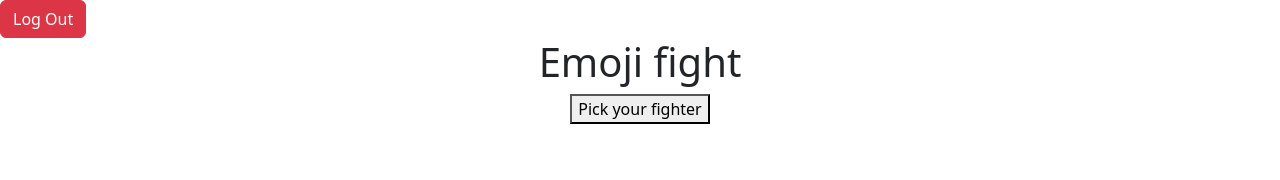
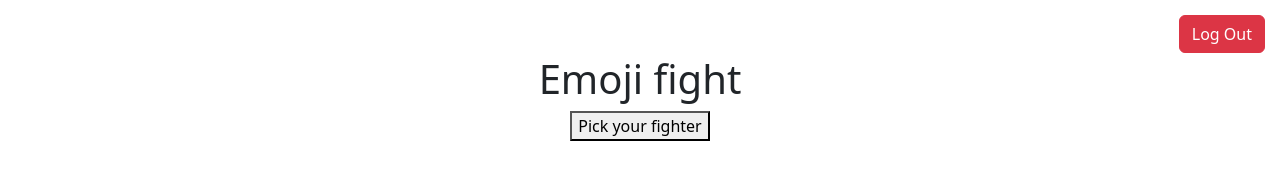
Before and after one commit to a5medHub/list-3, a plain HTML site: page login.html in a window 1280 px wide. Drawn offline with Linux system fonts and the light colour scheme.

Commit message:
styling btn

```diff
--- a/assets/style/style.css
+++ b/assets/style/style.css
@@ -5,3 +5,10 @@ form{
 .make-column {
     width: max-content;
 }
+#logOut {
+    float: right;
+    margin: 15px 15px 0 0;
+}
+#main-log-in {
+    padding-top: 55px;
+}
```
